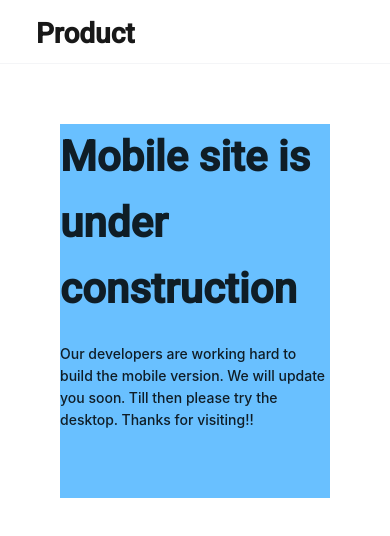
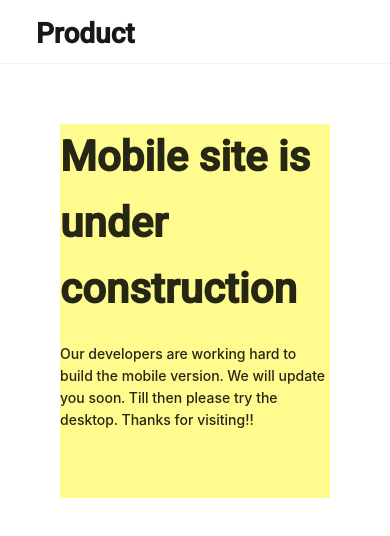
Before and after one commit to AVRahul/UIlabz, a React (Create React App) app: page / in a window 390 px wide. Shown: the top 536 px of the page. Built offline with nearby package versions, Linux system fonts and the light colour scheme.

Commit message:
Updated color

```diff
--- a/src/App.css
+++ b/src/App.css
@@ -246,7 +246,7 @@
     margin: 0;
   }
   .mobile {
-    background: #69c0ff;
+    background: #fffb8f;
     overflow-x: unset;
   }
 
```
